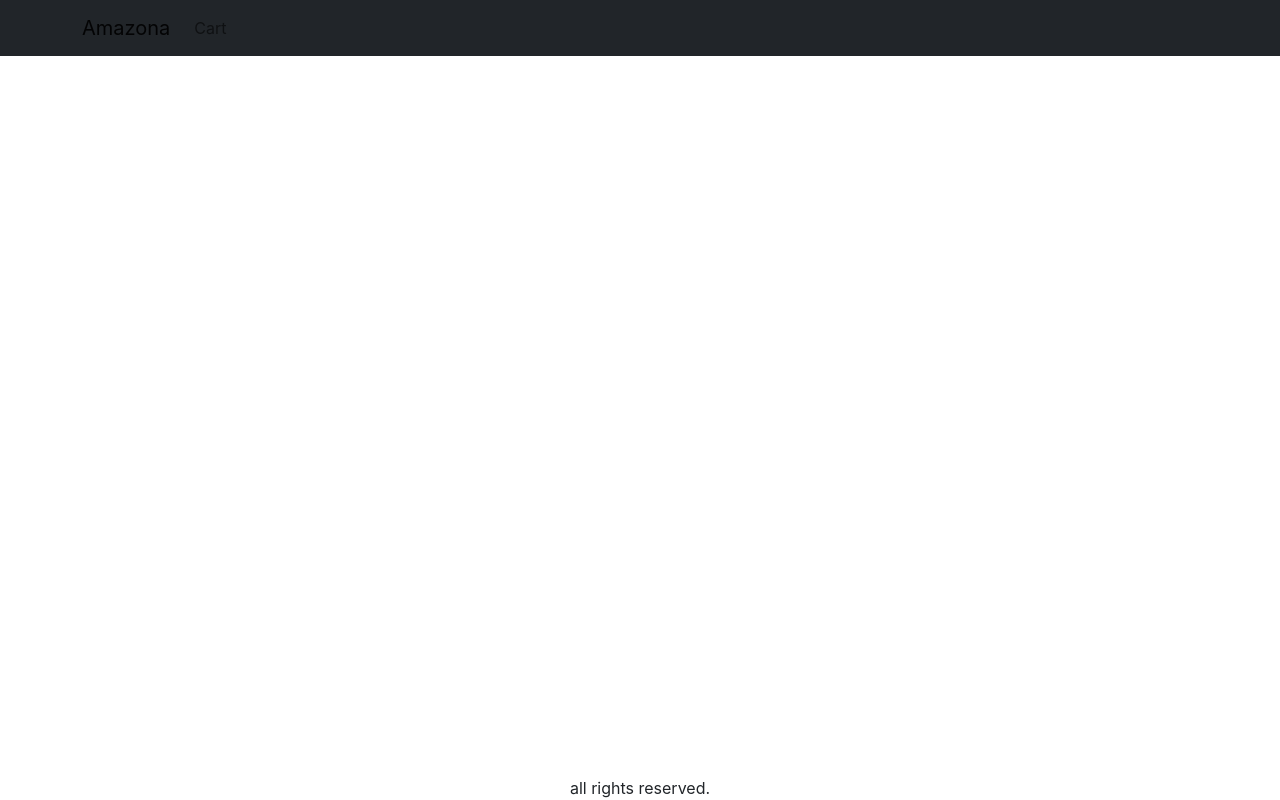
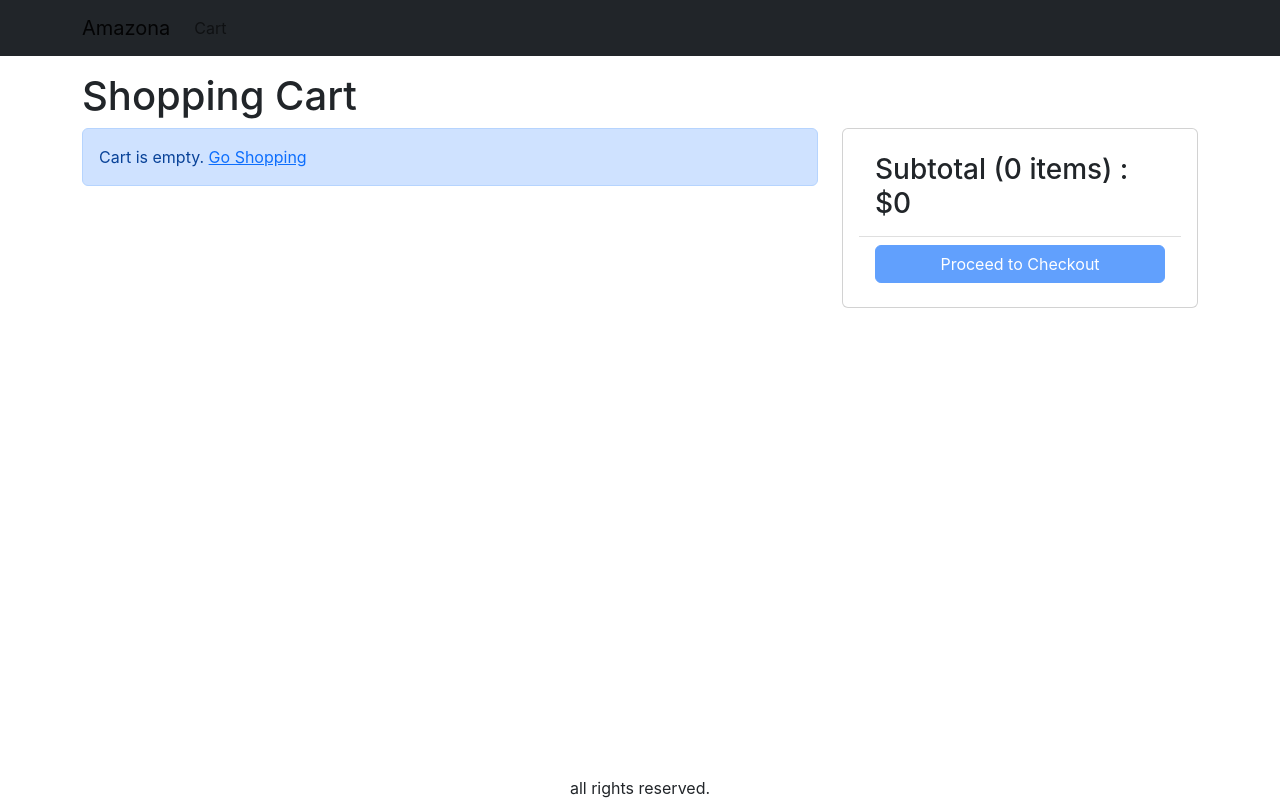
Before and after one commit to mungilwar/amazona, a React (Create React App) app in the folder frontend/: page /cart in a window 1280 px wide. Built offline with nearby package versions, Linux system fonts and the light colour scheme.

Commit message:
created cart screen

```diff
--- a/frontend/src/App.js
+++ b/frontend/src/App.js
@@ -10,6 +10,7 @@
 import { Link } from 'react-router-dom';
 import { useContext } from 'react';
 import { Store } from './Store';
+import CartScreen from './screens/CartScreen';
 function App() {
   const { state } = useContext(Store);
   const { cart } = state;
@@ -40,6 +41,7 @@
           <Container className="mt-3">
             <Routes>
               <Route path="/product/:slug" element={<ProductScreen />}></Route>
+              <Route path="/cart" element={<CartScreen />}></Route>
               <Route path="/" element={<HomeScreen />}></Route>
             </Routes>
           </Container>
--- a/frontend/src/index.css
+++ b/frontend/src/index.css
@@ -50,3 +50,6 @@
 .img-large {
   max-width: 100%;
 }
+.img-thumbnail {
+  height: 80px;
+}
--- /dev/null
+++ b/frontend/src/screens/CartScreen.js
@@ -0,0 +1,96 @@
+import { useContext } from 'react';
+import { Store } from '../Store';
+import { Helmet } from 'react-helmet-async';
+import Row from 'react-bootstrap/Row';
+import Col from 'react-bootstrap/Col';
+import MessageBox from '../components/MessageBox';
+import ListGroup from 'react-bootstrap/ListGroup';
+import Button from 'react-bootstrap/Button';
+import Card from 'react-bootstrap/Card';
+import { Link } from 'react-router-dom';
+
+export default function CartScreen() {
+  const { state, dispatch: ctxDispatch } = useContext(Store);
+  const {
+    cart: { cartItems },
+  } = state;
+
+  return (
+    <div>
+      <Helmet>
+        <title>Shopping Cart</title>
+      </Helmet>
+      <h1>Shopping Cart</h1>
+      <Row>
+        <Col md={8}>
+          {cartItems.length === 0 ? (
+            <MessageBox>
+              Cart is empty. <Link to="/">Go Shopping</Link>
+            </MessageBox>
+          ) : (
+            <ListGroup>
+              {cartItems.map((item) => (
+                <ListGroup.Item key={item._id}>
+                  <Row className="align-items-center">
+                    <Col md={4}>
+                      <img
+                        src={item.image}
+                        alt={item.name}
+                        className="img-fluid rounded img-thumbnail"
+                      ></img>{' '}
+                      <Link to={`/product/${item.slug}`}>{item.name}</Link>
+                    </Col>
+                    <Col md={3}>
+                      <Button variant="light" disabled={item.quantity === 1}>
+                        <i className="fas fa-minus-circle"></i>
+                      </Button>{' '}
+                      <span>{item.quantity}</span>{' '}
+                      <Button
+                        variant="light"
+                        disabled={item.quantity === item.countInStock}
+                      >
+                        <i className="fas fa-plus-circle"></i>
+                      </Button>
+                    </Col>
+                    <Col md={3}>${item.price}</Col>
+                    <Col md={2}>
+                      <Button variant="light">
+                        <i className="fas fa-trash"></i>
+                      </Button>
+                    </Col>
+                  </Row>
+                </ListGroup.Item>
+              ))}
+            </ListGroup>
+          )}
+        </Col>
+        <Col md={4}>
+          <Card>
+            <Card.Body>
+              <ListGroup variant="flush">
+                <ListGroup.Item>
+                  <h3>
+                    Subtotal ({cartItems.reduce((a, c) => a + c.quantity, 0)}{' '}
+                    items) : $
+                    {cartItems.reduce((a, c) => a + c.price * c.quantity, 0)}
+                  </h3>
+                </ListGroup.Item>
+                <ListGroup.Item>
+                  <div className="d-grid">
+                    <Button
+                      type="button"
+                      variant="primary"
+                      disabled={cartItems.length === 0}
+                    >
+                      Proceed to Checkout
+                    </Button>
+                  </div>
+                </ListGroup.Item>
+              </ListGroup>
+            </Card.Body>
+          </Card>
+        </Col>
+      </Row>
+    </div>
+  );
+}
--- a/frontend/src/screens/ProductScreen.jsx
+++ b/frontend/src/screens/ProductScreen.jsx
@@ -1,6 +1,6 @@
 import axios from 'axios';
 import { useEffect, useReducer } from 'react';
-import { useParams } from 'react-router-dom';
+import { useNavigate, useParams } from 'react-router-dom';
 import Row from 'react-bootstrap/Row';
 import Col from 'react-bootstrap/Col';
 import Card from 'react-bootstrap/Card';
@@ -31,6 +31,7 @@
 function ProductScreen() {
   const params = useParams();
   const { slug } = params;
+  const navigate = useNavigate();
 
   const [{ loading, error, product }, dispatch] = useReducer(reducer, {
     product: [],
@@ -63,6 +64,7 @@
       type: 'CART_ADD_ITEM',
       payload: { ...product, quantity },
     });
+    navigate('/cart');
   };
   return loading ? (
     // <div>Loading...</div>
```
